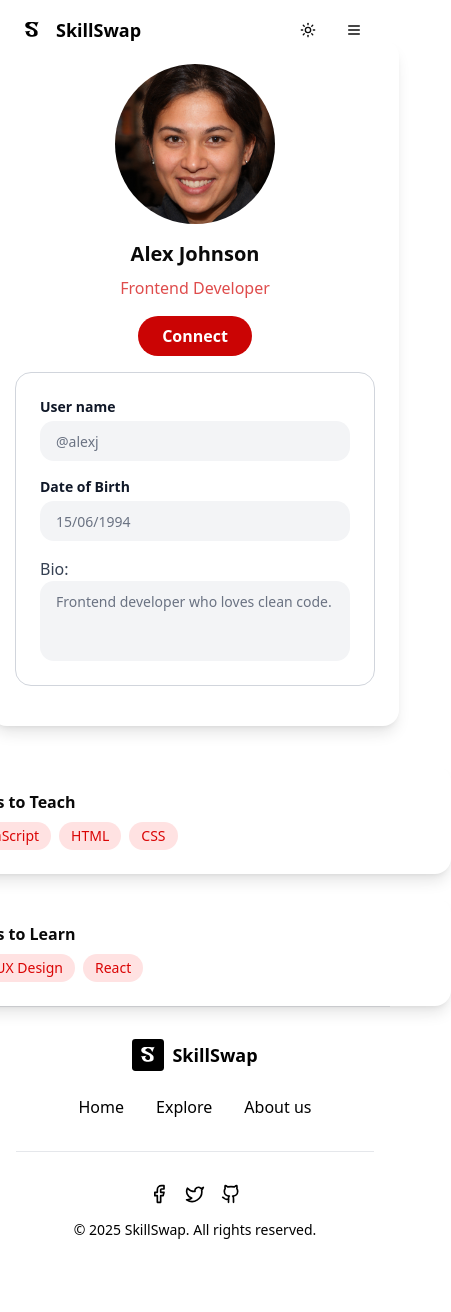
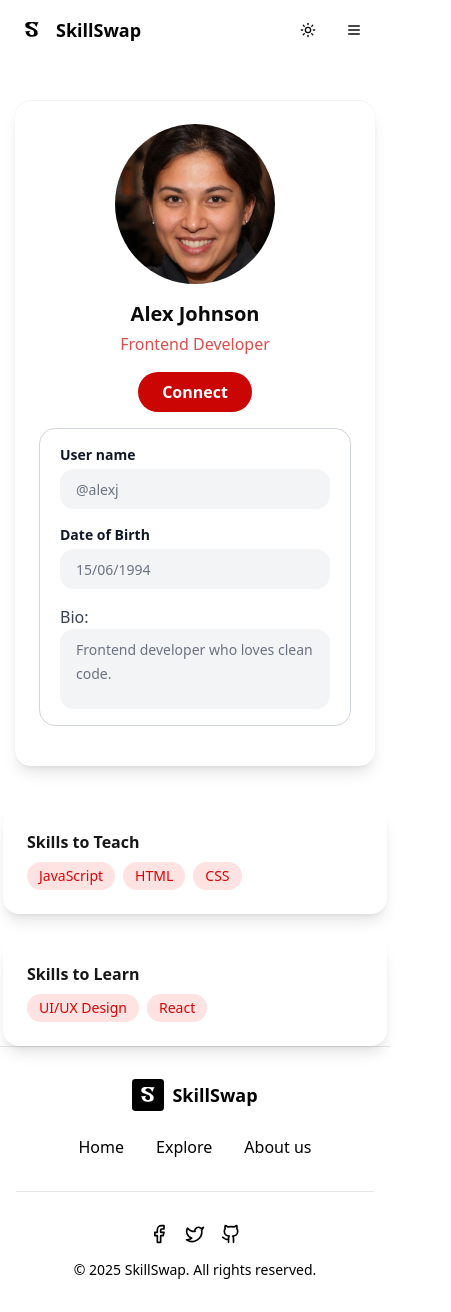
Before and after one commit to lpun-majessica/skill-swap, a Next.js app: page /user/1 in a window 390 px wide. Shown: the whole page, 451 px wide, since content can reach past the window. Before the commit the page ends 1272 px from the top, so only its background shows below. Built offline with nearby package versions, Linux system fonts and the light colour scheme.

Commit message:
style(user/[id]): added dark mode and responsive styles

```diff
--- a/src/app/globals.css
+++ b/src/app/globals.css
@@ -103,7 +103,7 @@
 }
 
 .dark {
-  --background: oklch(0.145 0 0);
+  --background: var(--color-ss-black-121);
   --foreground: oklch(0.985 0 0);
   --card: oklch(0.205 0 0);
   --card-foreground: oklch(0.985 0 0);
--- a/src/app/settings/page.js
+++ b/src/app/settings/page.js
@@ -16,7 +16,7 @@ export default function SettingsPage() {
   if (!user) return <div>Loading...</div>;
 
   return (
-    <div className="min-h-screen flex justify-center bg-gray-50 p-6">
+    <div className="min-h-screen flex justify-center mt-28">
       <div className="flex flex-col lg:flex-row gap-10">
         <UserDetails user={user} isEditable={true}/>
         <div className="flex flex-col gap-6">
--- a/src/app/user/[id]/page.js
+++ b/src/app/user/[id]/page.js
@@ -17,12 +17,12 @@ export default async function UserProfile(props) { //Nextjs 15 yêu cầu
   }
 
   return (
-    <div className="flex justify-center gap-10 mt-10 flex-wrap">
+    <div className="flex justify-center gap-10 mt-25 mx-10 flex-wrap bg-ss-light-FFF dark:bg-ss-black-121">
       {/* Left: user details */}
       <UserDetails user={user} isEditable={false} />
 
       {/* Right: skills */}
-      <div className="flex flex-col gap-6">
+      <div className="flex flex-col gap-6 items-center">
         <SkillDisplay title="Skills to Teach" skills={user.teach} />
         <SkillDisplay title="Skills to Learn" skills={user.learn} />
       </div>
--- a/src/components/profile/SkillDisplay.jsx
+++ b/src/components/profile/SkillDisplay.jsx
@@ -1,17 +1,19 @@
 export default function SkillDisplay({ title, skills }) {
     return (
-      <div className="w-lg bg-white p-6 rounded-2xl shadow-lg">
-        <h3 className="font-semibold mb-2">{title}</h3>
+      <div className="mx-2 sm:mx-auto w-sm sm:w-md max-w-lg md:w-md lg:w-md bg-white  dark:bg-ss-black-929 p-6 rounded-2xl shadow-lg dark:shadow-none">
+        <div>
+        <h3 className="font-semibold mb-2 text-ss-black-717 dark:text-ss-light-FFF">{title}</h3>
         <div className="flex flex-wrap gap-2">
           {skills.map((skill) => (
             <div
               key={skill}
-              className="bg-red-100 text-ss-red-505 px-3 py-1 rounded-full text-sm"
+              className="bg-red-100 dark:bg-ss-red-ABA text-ss-red-505 dark:text-ss-black-717 px-3 py-1 rounded-full text-sm"
             >
               {skill}
             </div>
           ))}
         </div>
+        </div>
       </div>
     );
   }
--- a/src/components/profile/UserDetails.jsx
+++ b/src/components/profile/UserDetails.jsx
@@ -30,38 +30,38 @@ const UserDetails = ({ user, isEditable = true }) => {
   };
 
   return (
-    <div className="bg-white rounded-2xl shadow-lg p-6 flex flex-col items-center w-lg h-fit">
+    <div className=" mx-5 md:mx-0 w-sm lg:w-lg md:w-md sm:w-md bg-white dark:bg-ss-black-929 rounded-2xl shadow-lg inset-shadow-2xs p-6 flex flex-col items-center h-fit">
       <Image src={`/pfp/${userData.id}.jpeg`} alt="Avatar" width={160} height={160} className="rounded-full" />
       <h2 className="text-xl font-bold mt-4">{userData.fullname}</h2>
-      <h4 className="text-ss-red-444 text-base mt-2">{userData.job}</h4>
+      <h4 className="text-ss-red-444 text-base mt-1">{userData.job}</h4>
       {!isEditable && (
         <button className="font-semibold text-ss-light-FFF mt-4 px-6 py-2 bg-ss-red-404 rounded-full hover:bg-ss-light-777 hover:text-ss-black-717">
           Connect
         </button>
       )}
-      <div className="border border-gray-300 rounded-2xl p-6 flex flex-col items-center my-4 w-90">
+      <div className="w-78 px-5 border border-gray-300 dark:border-ss-black-131 rounded-2xl py-4 sm:px-6 flex flex-col items-center my-4 sm:w-90">
         <div className="flex flex-col gap-4 w-full">
           {/* Username */}
           <div>
-            <p className="text-sm font-semibold text-gray-900 mb-1">User name</p>
-            <div className="bg-gray-100 rounded-xl px-4 py-2">
-              <span className="text-gray-500 text-sm">@{userData.username}</span>
+            <p className="text-sm font-semibold text-gray-900 mb-1 dark:text-ss-light-FFF">User name</p>
+            <div className="bg-gray-100 rounded-xl px-4 py-2 dark:bg-ss-black-121 w-full">
+              <span className="text-gray-500 text-sm dark:text-ss-light-333">@{userData.username}</span>
             </div>
           </div>
 
           {/* Date of Birth */}
           <div>
-            <p className="text-sm font-semibold text-gray-900 mb-1">Date of Birth</p>
-            <div className="bg-gray-100 rounded-xl px-4 py-2">
-              <span className="text-gray-500 text-sm">{formatDate(userData.dob)}</span>
+            <p className="text-sm font-semibold text-gray-900 mb-1 dark:text-ss-light-FFF">Date of Birth</p>
+            <div className="bg-gray-100 rounded-xl px-4 py-2 dark:bg-ss-black-121">
+              <span className="text-gray-500 text-sm dark:text-ss-light-333">{formatDate(userData.dob)}</span>
             </div>
           </div>
 
           {/* Bio */}
           <div>
-            <p className="font-medium text-gray-700">Bio:</p>
-            <div className="bg-gray-100 rounded-xl px-4 py-2 h-20">
-              <span className="text-gray-500 text-sm">{userData.bio}</span>
+            <p className="font-medium text-gray-700 dark:text-ss-light-FFF">Bio:</p>
+            <div className="bg-gray-100 rounded-xl px-4 py-2 h-20 dark:bg-ss-black-121">
+              <span className="text-gray-500 text-sm dark:text-ss-light-333">{userData.bio}</span>
             </div>
           </div>
         </div>
--- a/src/components/profile/profile.css
+++ b/src/components/profile/profile.css
@@ -19,3 +19,8 @@
     border-radius: 2px;
     margin-block: 8px; /* Quan trọng: tạo margin đầu/cuối cho track */
   }
+
+
+  html {
+    overflow-y: scroll;
+  }
```
